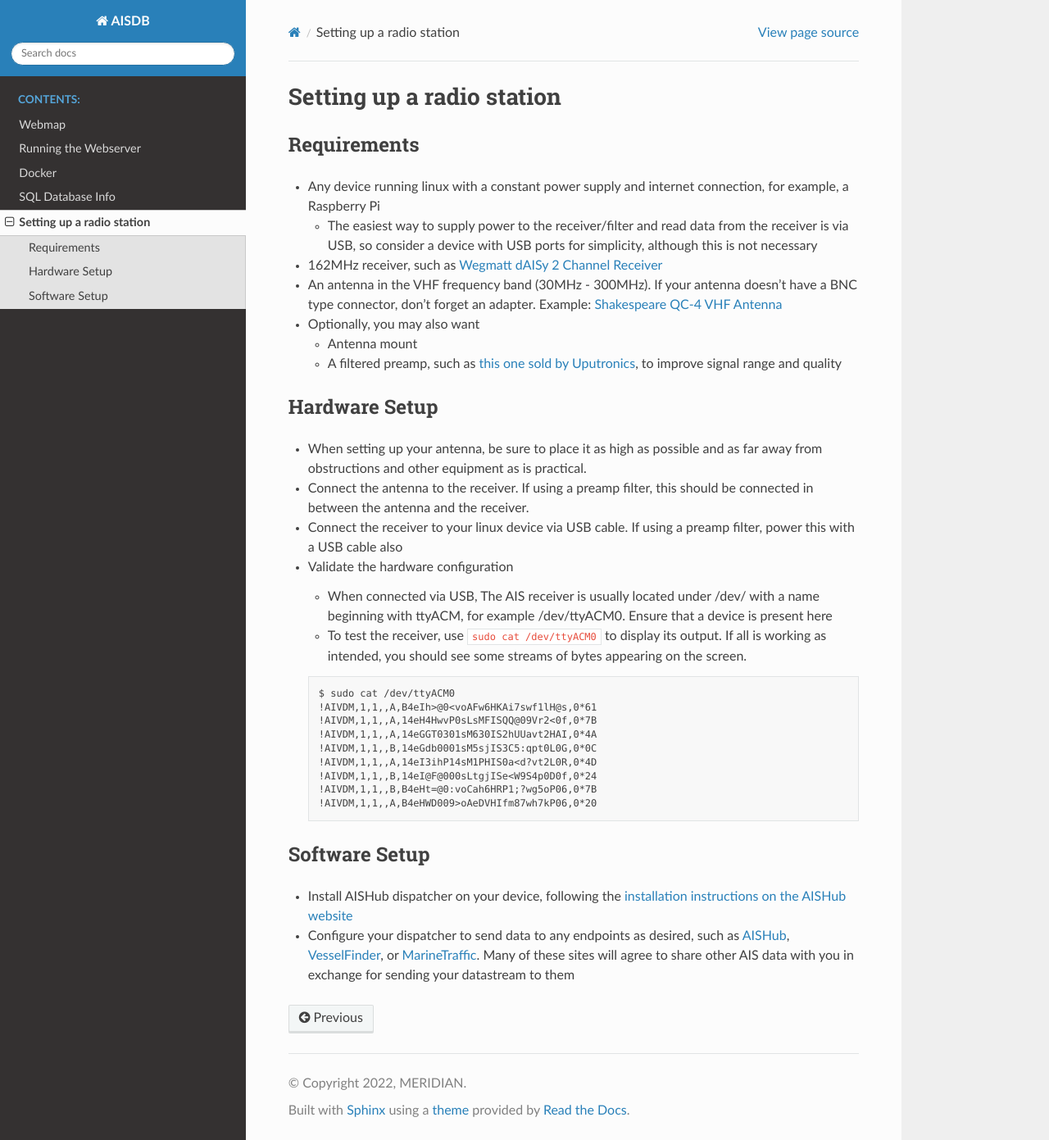
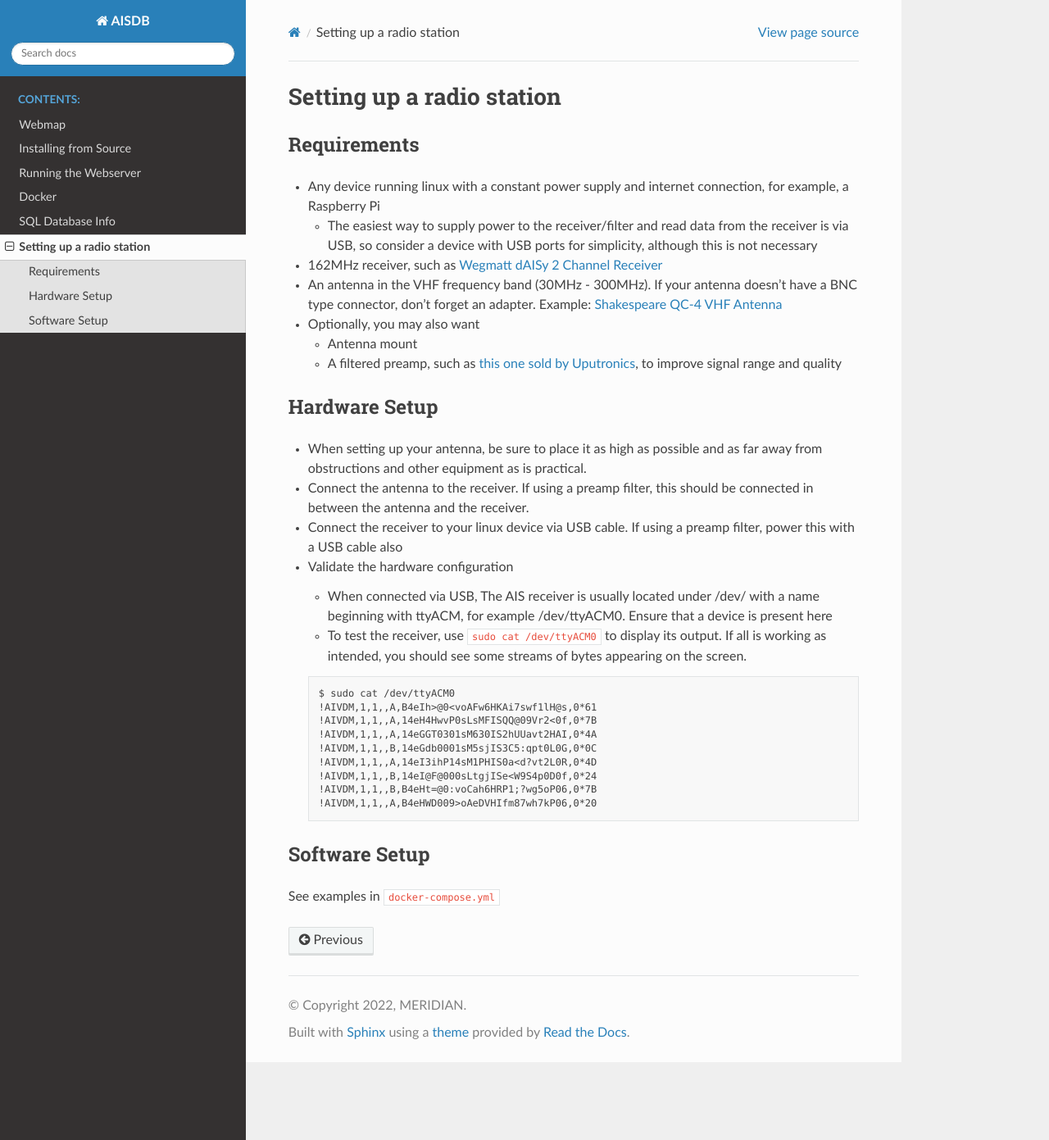
Before and after one commit to AISViz/AISdb, a Sphinx documentation site: the page built from docs/source/AIS_base_station.rst, in a window 1280 px wide and 1391 px high. Shown: the whole window at 82% size. Built offline with Sphinx 7.4.7 and the Read the Docs theme 2.0.0, drawn with Linux system fonts in a browser that asks for light colours; pages that are not in the unit, such as notebooks, are missing from menus.

```diff
--- a/Cargo.toml
+++ b/Cargo.toml
@@ -1,5 +1,5 @@
 [package]
-version = "1.4.17"
+version = "1.4.18"
 name = "aisdb"
 authors = [ "MERIDIAN // Matt Smith matthew.smith@dal.ca",]
 edition = "2021"
--- a/docs/source/AIS_base_station.rst
+++ b/docs/source/AIS_base_station.rst
@@ -58,13 +58,4 @@ Hardware Setup
 Software Setup
 --------------
 
--  Install AISHub dispatcher on your device, following the `installation
-   instructions on the AISHub
-   website <https://www.aishub.net/ais-dispatcher#linux>`__
--  Configure your dispatcher to send data to any endpoints as desired,
-   such as `AISHub <https://www.aishub.net/join-us>`__,
-   `VesselFinder <https://stations.vesselfinder.com/become-partner>`__,
-   or
-   `MarineTraffic <https://www.marinetraffic.com/en/p/expand-coverage>`__.
-   Many of these sites will agree to share other AIS data with you in
-   exchange for sending your datastream to them
+See examples in ``docker-compose.yml``
--- a/pyproject.toml
+++ b/pyproject.toml
@@ -9,7 +9,7 @@ requires-python = ">=3.8"
 requires-dist = [ "maturin>=0.12", "numpy", "wheel",]
 dependencies = [ "aiosqlite", "orjson", "packaging", "pillow", "pysqlite3", "requests", "selenium", "shapely", "tqdm", "websockets", "numpy", "webdriver-manager",]
 zip-safe = false
-version = "1.4.17"
+version = "1.4.18"
 readme = "readme.rst"
 description = "AIS Database and Processing Utils"
 classifiers = [ "Intended Audience :: Developers", "Intended Audience :: Science/Research", "License :: OSI Approved :: MIT License", "Operating System :: POSIX :: Linux", "Programming Language :: Python :: 3.8", "Programming Language :: Python :: 3.9", "Programming Language :: Python :: 3.10", "Programming Language :: Rust", "Programming Language :: SQL", "Programming Language :: JavaScript", "Topic :: Communications :: Ham Radio", "Topic :: Database :: Database Engines/Servers", "Topic :: Database :: Front-Ends", "Topic :: Scientific/Engineering :: GIS", "Topic :: Scientific/Engineering :: Information Analysis", "Topic :: Utilities",]
```
Also changed, not shown: docs/source/index.rst (+27 -0 lines), docs/source/install_from_source.rst (added, +34 -0 lines), readme.rst (+15 -55 lines), docs/changelog.rst, 2 other files.
